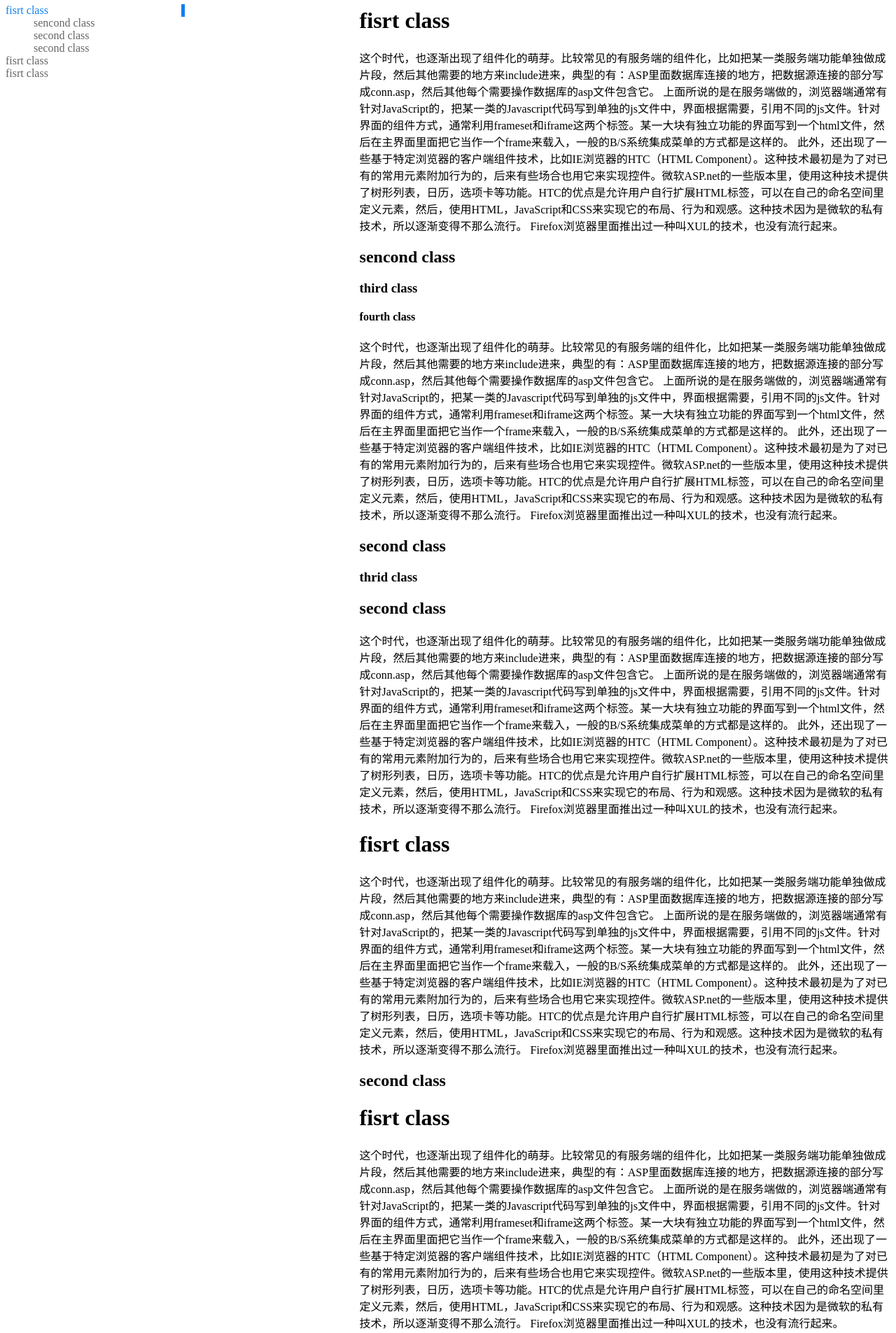
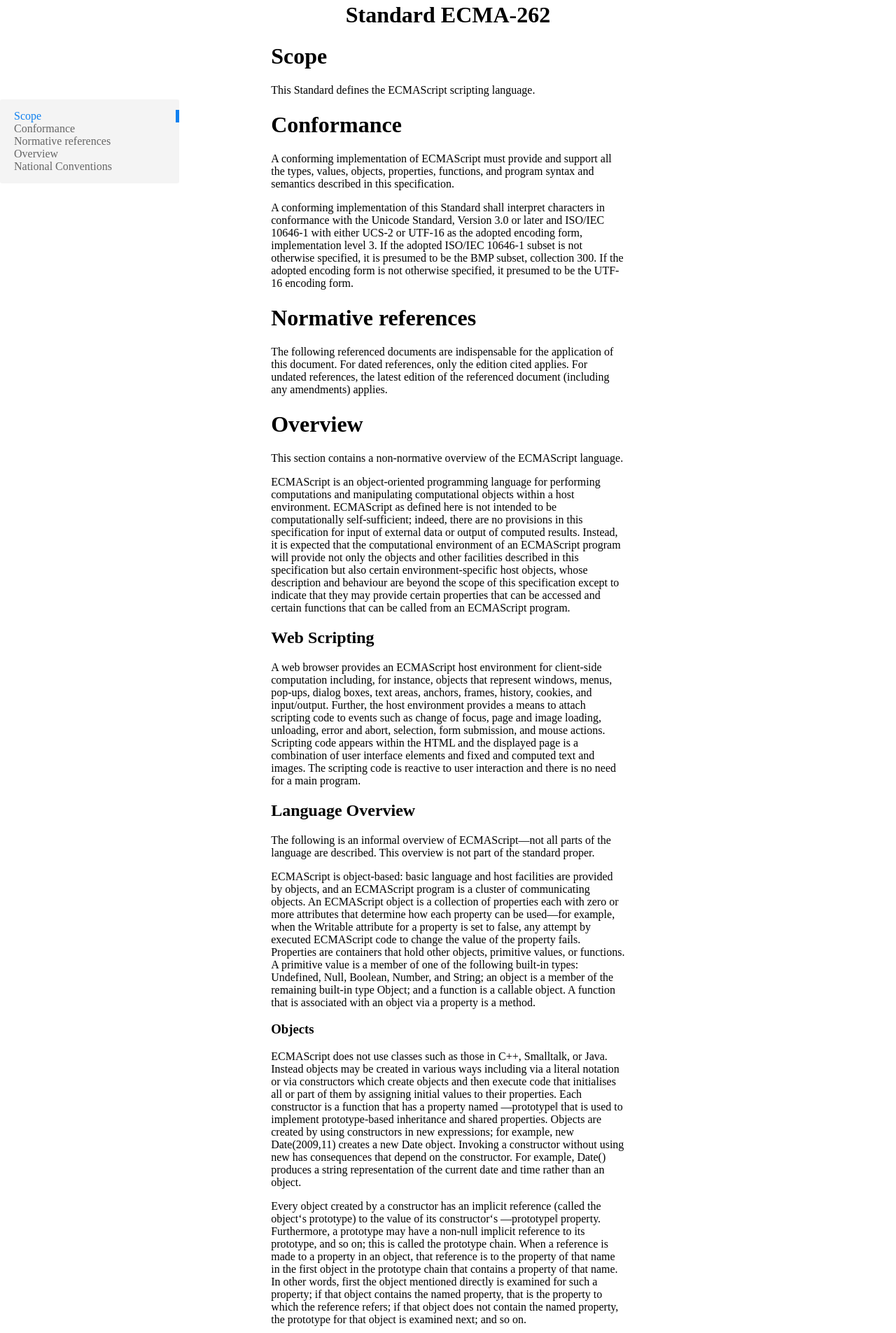
Before and after one commit to chengbapi/jQuery.OutlineMaker, a plain HTML site: page demo.html in a window 1280 px wide. Shown: the part 18-1923 px from the top of the page at 70% size. Drawn offline with nearby package versions, Linux system fonts and the light colour scheme.

Commit message:
rewrite demo.html

```diff
--- a/demo.html
+++ b/demo.html
@@ -3,82 +3,98 @@
 <head>
 	<meta charset="UTF-8">
 	<title></title>
-    <script src="//ajax.googleapis.com/ajax/libs/jquery/1.9.1/jquery.min.js"></script>
+    <script src="http://ajax.googleapis.com/ajax/libs/jquery/1.9.1/jquery.min.js"></script>
     <script src="jQuery.OutlineMaker.js" type="text/javascript"></script>
     <link media="all" rel="stylesheet" href="jQuery.OutlineMaker.css" type="text/css" />
     <style type="text/css">
-        .container {width: 60%;float:right;}
-        #target {width: 20%; float: left; position: fixed;}
+        .container {width: 40%; margin: 0 auto; margin-bottom: 700px;}
+        #target {width: 20%;  position: fixed; left:0; top: 20%;}
     </style>
 </head>
 <body>
+    <h1 style='text-align: center'>Standard ECMA-262</h1>
     <div class="container">
-        <h1>fisrt class</h1>
+        <h1>Scope</h1>
         <p>
-        这个时代，也逐渐出现了组件化的萌芽。比较常见的有服务端的组件化，比如把某一类服务端功能单独做成片段，然后其他需要的地方来include进来，典型的有：ASP里面数据库连接的地方，把数据源连接的部分写成conn.asp，然后其他每个需要操作数据库的asp文件包含它。
-
-上面所说的是在服务端做的，浏览器端通常有针对JavaScript的，把某一类的Javascript代码写到单独的js文件中，界面根据需要，引用不同的js文件。针对界面的组件方式，通常利用frameset和iframe这两个标签。某一大块有独立功能的界面写到一个html文件，然后在主界面里面把它当作一个frame来载入，一般的B/S系统集成菜单的方式都是这样的。
-
-此外，还出现了一些基于特定浏览器的客户端组件技术，比如IE浏览器的HTC（HTML Component）。这种技术最初是为了对已有的常用元素附加行为的，后来有些场合也用它来实现控件。微软ASP.net的一些版本里，使用这种技术提供了树形列表，日历，选项卡等功能。HTC的优点是允许用户自行扩展HTML标签，可以在自己的命名空间里定义元素，然后，使用HTML，JavaScript和CSS来实现它的布局、行为和观感。这种技术因为是微软的私有技术，所以逐渐变得不那么流行。
-
-Firefox浏览器里面推出过一种叫XUL的技术，也没有流行起来。
+            This Standard defines the ECMAScript scripting language.
         </p>
-        <h2>sencond class</h2>
-        <h3>third class</h3>
-        <h4>fourth class</h4>
+        <h1>Conformance</h1>
         <p>
-        这个时代，也逐渐出现了组件化的萌芽。比较常见的有服务端的组件化，比如把某一类服务端功能单独做成片段，然后其他需要的地方来include进来，典型的有：ASP里面数据库连接的地方，把数据源连接的部分写成conn.asp，然后其他每个需要操作数据库的asp文件包含它。
-
-上面所说的是在服务端做的，浏览器端通常有针对JavaScript的，把某一类的Javascript代码写到单独的js文件中，界面根据需要，引用不同的js文件。针对界面的组件方式，通常利用frameset和iframe这两个标签。某一大块有独立功能的界面写到一个html文件，然后在主界面里面把它当作一个frame来载入，一般的B/S系统集成菜单的方式都是这样的。
-
-此外，还出现了一些基于特定浏览器的客户端组件技术，比如IE浏览器的HTC（HTML Component）。这种技术最初是为了对已有的常用元素附加行为的，后来有些场合也用它来实现控件。微软ASP.net的一些版本里，使用这种技术提供了树形列表，日历，选项卡等功能。HTC的优点是允许用户自行扩展HTML标签，可以在自己的命名空间里定义元素，然后，使用HTML，JavaScript和CSS来实现它的布局、行为和观感。这种技术因为是微软的私有技术，所以逐渐变得不那么流行。
-
-Firefox浏览器里面推出过一种叫XUL的技术，也没有流行起来。
+            A conforming implementation of ECMAScript must provide and support all the types, values, objects, properties, functions, and program syntax and semantics described in this specification.
         </p>
-        <h2>second class</h2>
-        <h3>thrid class</h3>
-        <h2>second class</h2>
         <p>
-        这个时代，也逐渐出现了组件化的萌芽。比较常见的有服务端的组件化，比如把某一类服务端功能单独做成片段，然后其他需要的地方来include进来，典型的有：ASP里面数据库连接的地方，把数据源连接的部分写成conn.asp，然后其他每个需要操作数据库的asp文件包含它。
-
-上面所说的是在服务端做的，浏览器端通常有针对JavaScript的，把某一类的Javascript代码写到单独的js文件中，界面根据需要，引用不同的js文件。针对界面的组件方式，通常利用frameset和iframe这两个标签。某一大块有独立功能的界面写到一个html文件，然后在主界面里面把它当作一个frame来载入，一般的B/S系统集成菜单的方式都是这样的。
-
-此外，还出现了一些基于特定浏览器的客户端组件技术，比如IE浏览器的HTC（HTML Component）。这种技术最初是为了对已有的常用元素附加行为的，后来有些场合也用它来实现控件。微软ASP.net的一些版本里，使用这种技术提供了树形列表，日历，选项卡等功能。HTC的优点是允许用户自行扩展HTML标签，可以在自己的命名空间里定义元素，然后，使用HTML，JavaScript和CSS来实现它的布局、行为和观感。这种技术因为是微软的私有技术，所以逐渐变得不那么流行。
-
-Firefox浏览器里面推出过一种叫XUL的技术，也没有流行起来。
+A conforming implementation of this Standard shall interpret characters in conformance with the Unicode Standard, Version 3.0 or later and ISO/IEC 10646-1 with either UCS-2 or UTF-16 as the adopted encoding form, implementation level 3. If the adopted ISO/IEC 10646-1 subset is not otherwise specified, it is presumed to be the BMP subset, collection 300. If the adopted encoding form is not otherwise specified, it presumed to be the UTF-16 encoding form.
         </p>
-        <h1>fisrt class</h1>
+        <h1>Normative references</h1>
         <p>
-        这个时代，也逐渐出现了组件化的萌芽。比较常见的有服务端的组件化，比如把某一类服务端功能单独做成片段，然后其他需要的地方来include进来，典型的有：ASP里面数据库连接的地方，把数据源连接的部分写成conn.asp，然后其他每个需要操作数据库的asp文件包含它。
-
-上面所说的是在服务端做的，浏览器端通常有针对JavaScript的，把某一类的Javascript代码写到单独的js文件中，界面根据需要，引用不同的js文件。针对界面的组件方式，通常利用frameset和iframe这两个标签。某一大块有独立功能的界面写到一个html文件，然后在主界面里面把它当作一个frame来载入，一般的B/S系统集成菜单的方式都是这样的。
-
-此外，还出现了一些基于特定浏览器的客户端组件技术，比如IE浏览器的HTC（HTML Component）。这种技术最初是为了对已有的常用元素附加行为的，后来有些场合也用它来实现控件。微软ASP.net的一些版本里，使用这种技术提供了树形列表，日历，选项卡等功能。HTC的优点是允许用户自行扩展HTML标签，可以在自己的命名空间里定义元素，然后，使用HTML，JavaScript和CSS来实现它的布局、行为和观感。这种技术因为是微软的私有技术，所以逐渐变得不那么流行。
-
-Firefox浏览器里面推出过一种叫XUL的技术，也没有流行起来。
+            The following referenced documents are indispensable for the application of this document. For dated references, only the edition cited applies. For undated references, the latest edition of the referenced document (including any amendments) applies.
         </p>
-        <h2>second class</h2>
-        <h1>fisrt class</h1>
+        <h1>Overview</h1>
         <p>
-        这个时代，也逐渐出现了组件化的萌芽。比较常见的有服务端的组件化，比如把某一类服务端功能单独做成片段，然后其他需要的地方来include进来，典型的有：ASP里面数据库连接的地方，把数据源连接的部分写成conn.asp，然后其他每个需要操作数据库的asp文件包含它。
-
-上面所说的是在服务端做的，浏览器端通常有针对JavaScript的，把某一类的Javascript代码写到单独的js文件中，界面根据需要，引用不同的js文件。针对界面的组件方式，通常利用frameset和iframe这两个标签。某一大块有独立功能的界面写到一个html文件，然后在主界面里面把它当作一个frame来载入，一般的B/S系统集成菜单的方式都是这样的。
-
-此外，还出现了一些基于特定浏览器的客户端组件技术，比如IE浏览器的HTC（HTML Component）。这种技术最初是为了对已有的常用元素附加行为的，后来有些场合也用它来实现控件。微软ASP.net的一些版本里，使用这种技术提供了树形列表，日历，选项卡等功能。HTC的优点是允许用户自行扩展HTML标签，可以在自己的命名空间里定义元素，然后，使用HTML，JavaScript和CSS来实现它的布局、行为和观感。这种技术因为是微软的私有技术，所以逐渐变得不那么流行。
-
-Firefox浏览器里面推出过一种叫XUL的技术，也没有流行起来。
+            This section contains a non-normative overview of the ECMAScript language.
         </p>
-        <h2>second class</h2>
         <p>
-        这个时代，也逐渐出现了组件化的萌芽。比较常见的有服务端的组件化，比如把某一类服务端功能单独做成片段，然后其他需要的地方来include进来，典型的有：ASP里面数据库连接的地方，把数据源连接的部分写成conn.asp，然后其他每个需要操作数据库的asp文件包含它。
-
-上面所说的是在服务端做的，浏览器端通常有针对JavaScript的，把某一类的Javascript代码写到单独的js文件中，界面根据需要，引用不同的js文件。针对界面的组件方式，通常利用frameset和iframe这两个标签。某一大块有独立功能的界面写到一个html文件，然后在主界面里面把它当作一个frame来载入，一般的B/S系统集成菜单的方式都是这样的。
-
-此外，还出现了一些基于特定浏览器的客户端组件技术，比如IE浏览器的HTC（HTML Component）。这种技术最初是为了对已有的常用元素附加行为的，后来有些场合也用它来实现控件。微软ASP.net的一些版本里，使用这种技术提供了树形列表，日历，选项卡等功能。HTC的优点是允许用户自行扩展HTML标签，可以在自己的命名空间里定义元素，然后，使用HTML，JavaScript和CSS来实现它的布局、行为和观感。这种技术因为是微软的私有技术，所以逐渐变得不那么流行。
-
-Firefox浏览器里面推出过一种叫XUL的技术，也没有流行起来。
+ECMAScript is an object-oriented programming language for performing computations and manipulating computational objects within a host environment. ECMAScript as defined here is not intended to be computationally self-sufficient; indeed, there are no provisions in this specification for input of external data or output of computed results. Instead, it is expected that the computational environment of an ECMAScript program will provide not only the objects and other facilities described in this specification but also certain environment-specific host objects, whose description and behaviour are beyond the scope of this specification except to indicate that they may provide certain properties that can be accessed and certain functions that can be called from an ECMAScript program.
         </p>
-        <h2>second class</h2>
+        <h2>Web Scripting</h2>
+        <p>
+            A web browser provides an ECMAScript host environment for client-side computation including, for instance, objects that represent windows, menus, pop-ups, dialog boxes, text areas, anchors, frames, history, cookies, and input/output. Further, the host environment provides a means to attach scripting code to events such as change of focus, page and image loading, unloading, error and abort, selection, form submission, and mouse actions. Scripting code appears within the HTML and the displayed page is a combination of user interface elements and fixed and computed text and images. The scripting code is reactive to user interaction and there is no need for a main program.
+        </p>
+        <h2>Language Overview</h2>
+        <p>
+            The following is an informal overview of ECMAScript—not all parts of the language are described. This overview is not part of the standard proper.
+        </p>
+        <p>
+ECMAScript is object-based: basic language and host facilities are provided by objects, and an ECMAScript program is a cluster of communicating objects. An ECMAScript object is a collection of properties each with zero or more attributes that determine how each property can be used—for example, when the Writable attribute for a property is set to false, any attempt by executed ECMAScript code to change the value of the property fails. Properties are containers that hold other objects, primitive values, or functions. A primitive value is a member of one of the following built-in types: Undefined, Null, Boolean, Number, and String; an object is a member of the remaining built-in type Object; and a function is a callable object. A function that is associated with an object via a property is a method.
+        </p>
+        <h3>Objects</h3>
+        <p>
+            ECMAScript does not use classes such as those in C++, Smalltalk, or Java. Instead objects may be created in various ways including via a literal notation or via constructors which create objects and then execute code that initialises all or part of them by assigning initial values to their properties. Each constructor is a function that has a property named ―prototype‖ that is used to implement prototype-based inheritance and shared properties. Objects are created by using constructors in new expressions; for example, new Date(2009,11) creates a new Date object. Invoking a constructor without using new has consequences that depend on the constructor. For example, Date() produces a string representation of the current date and time rather than an object.
+        </p>
+        <p>
+Every object created by a constructor has an implicit reference (called the object‘s prototype) to the value of its constructor‘s ―prototype‖ property. Furthermore, a prototype may have a non-null implicit reference to its prototype, and so on; this is called the prototype chain. When a reference is made to a property in an object, that reference is to the property of that name in the first object in the prototype chain that contains a property of that name. In other words, first the object mentioned directly is examined for such a property; if that object contains the named property, that is the property to which the reference refers; if that object does not contain the named property, the prototype for that object is examined next; and so on.
+        </p>
+        <h3>The strict Vairant of ECMAScript</h3>
+        <p>
+            The ECMAScript Language recognises the possibility that some users of the language may wish to restrict their usage of some features available in the language. They might do so in the interests of security, to avoid what they consider to be error-prone features, to get enhanced error checking, or for other reasons of their choosing. In support of this possibility, ECMAScript defines a strict variant of the language. The strict variant of the language excludes some specific syntactic and semantic features of the regular ECMAScript language and modifies the detailed semantics of some features. The strict variant also specifies additional error conditions that must be reported by throwing error exceptions in situations that are not specified as errors by the non-strict form of the language.
+        </p>
+        <h2>Terms and definitions</h2>
+        <p>
+            For the purposes of this document, the following terms and definitions apply.
+        </p>
+        <h1>National Conventions</h1>
+        <h2>Syntactic and Lexical Grammars</h2>
+        <h3>Context-Free Grammars</h3>
+        <p>
+            A context-free grammar consists of a number of productions. Each production has an abstract symbol called a nonterminal as its left-hand side, and a sequence of zero or more nonterminal and terminal symbols as its right-hand side. For each grammar, the terminal symbols are drawn from a specified alphabet.
+        </p>
+        <h3>The Lexical and RegExp Grammars</h3>
+        <p>
+            A lexical grammar for ECMAScript is given in clause 7. This grammar has as its terminal symbols characters (Unicode code units) that conform to the rules for SourceCharacter defined in Clause 6. It defines a set of productions, starting from the goal symbol InputElementDiv or InputElementRegExp, that describe how sequences of such characters are translated into a sequence of input elements.
+        </p>
+        <p>
+Input elements other than white space and comments form the terminal symbols for the syntactic grammar for ECMAScript and are called ECMAScript tokens. These tokens are the reserved words, identifiers, literals, and punctuators of the ECMAScript language. Moreover, line terminators, although not considered to be tokens, also become part of the stream of input elements and guide the process of automatic semicolon insertion (7.9). Simple white space and single-line comments are discarded and do not appear in the stream of input elements for the syntactic grammar. A MultiLineComment (that is, a comment of the form ―/*...*/‖ regardless of whether it spans more than one line) is likewise simply discarded if it contains no line terminator; but if a MultiLineComment contains one or more line terminators, then it is replaced by a single line terminator, which becomes part of the stream of input elements for the syntactic grammar.
+        </p>
+        <p>
+A RegExp grammar for ECMAScript is given in 15.10. This grammar also has as its terminal symbols the characters as defined by SourceCharacter. It defines a set of productions, starting from the goal symbol Pattern, that describe how sequences of characters are translated into regular expression patterns.
+        </p>
+        <p>
+Productions of the lexical and RegExp grammars are distinguished by having two colons ―::‖ as separating punctuation. The lexical and RegExp grammars share some productions.
+        </p>
+        <p>
+            Starting from a sentence consisting of a single distinguished nonterminal, called the goal symbol, a given context-free grammar specifies a language, namely, the (perhaps infinite) set of possible sequences of terminal symbols that can result from repeatedly replacing any nonterminal in the sequence with a right-hand side of a production for which the nonterminal is the left-hand side.
+        </p>
+        <h3>The Numeric String Grammar</h3>
+        <p>
+            Another grammar is used for translating Strings into numeric values. This grammar is similar to the part of the lexical grammar having to do with numeric literals and has as its terminal symbols SourceCharacter. This grammar appears in 9.3.1.
+        </p>
+        <p>
+Productions of the numeric string grammar are distinguished by having three colons ―:::‖ as punctuation.
+        </p>
+        <h2>Algorithm Conventions</h2>
+        <p>
+            The specification often uses a numbered list to specify steps in an algorithm. These algorithms are used to precisely specify the required semantics of ECMAScript language constructs. The algorithms are not intended to imply the use of any specific implementation technique. In practice, there may be more efficient algorithms available to implement a given feature.
+        </p>
     </div>
 
     <div id="target"></div>
--- a/jQuery.OutlineMaker.css
+++ b/jQuery.OutlineMaker.css
@@ -1,6 +1,6 @@
-.outline-maker ul{list-style: none;, padding: 20px;}
-.outline-maker ul{display: none;}
-.outline-maker > ul{display: block; padding: 0;}
-.outline-maker .hook{color: #666; display: block;}
+.outline-maker {background-color: rgba(150, 150, 150, 0.1); padding: 15px 0 15px 20px; border-radius: 3px;}
+.outline-maker ul{list-style: none; padding-left: 25px; display: none;}
+.outline-maker > ul{display: block; padding: 0; margin: 0;}
+.outline-maker .hook{color: #666; display: block; cursor: pointer;}
 .outline-maker li.active > .hook{color:#1080ef; border-right: 5px solid #1080ef;}
 .outline-maker li.active > ul{display: block;}
```
Also changed, not shown: jQuery.OutlineMaker.js.
